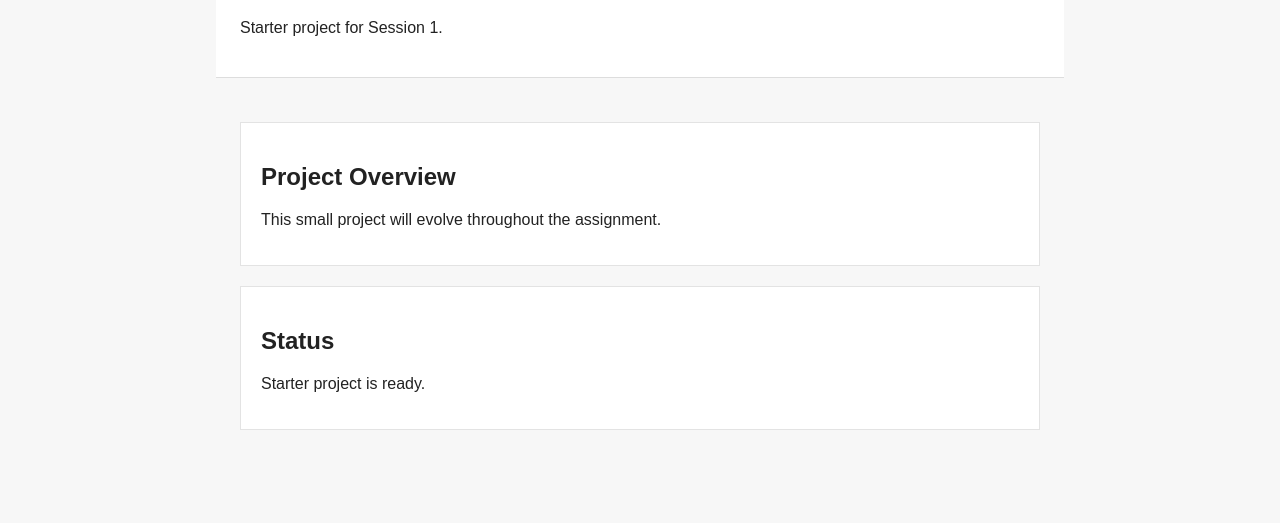
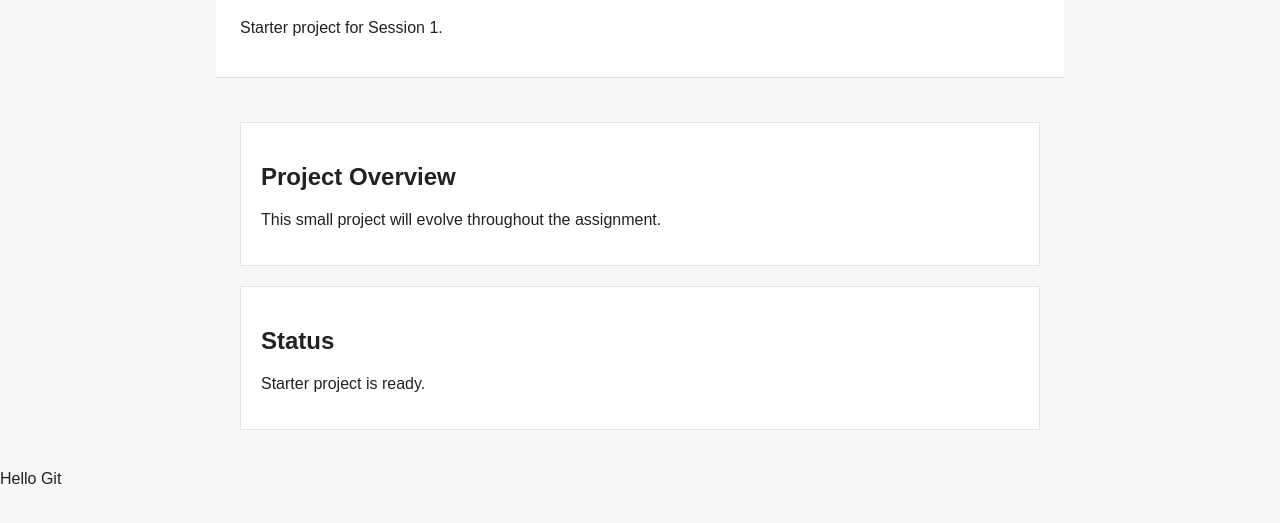
Before and after one commit to salmaelmaroufy-sys/salmaassign1, a plain HTML site: page index.html in a window 1280 px wide. Shown: the part 85-608 px from the top of the page. Drawn offline with Linux system fonts and the light colour scheme.

Commit message:
Update homepage content

```diff
--- a/index.html
+++ b/index.html
@@ -24,3 +24,4 @@
   <script src="app.js"></script>
 </body>
 </html>
+   <p>Hello Git</p>
```
